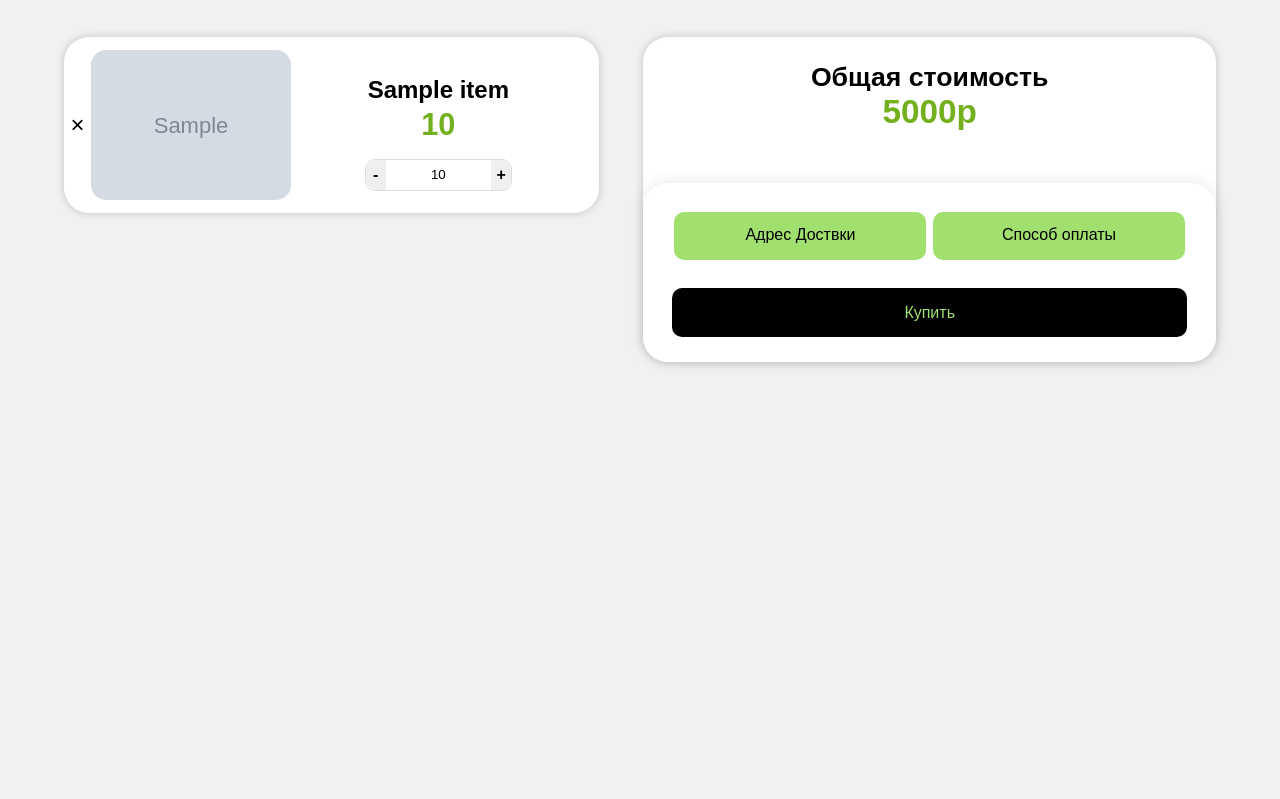
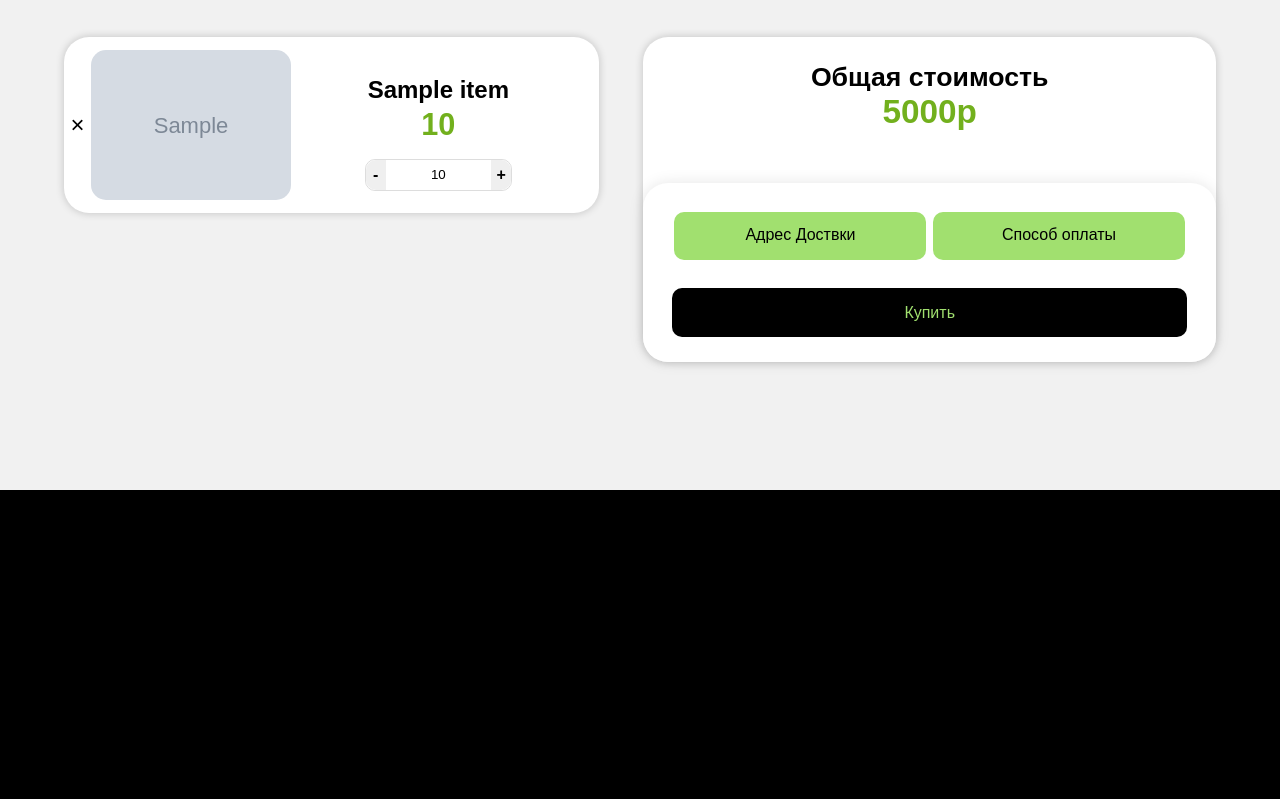
Before and after one commit to BeldanOFF/projectstoreforme, a Python web app: template templates/cart.html in a window 1280 px wide. Shown: the part 121-920 px from the top of the page. After the commit the page ends 611 px from the top, so only its background shows below. Run offline with Jinja, Linux system fonts and the light colour scheme; the template is opened without the code that fills it: most values are stand-ins (such as "Sample title", 1, 10 or a date in 2020); grey boxes marked "Sample" are stand-in pictures.

Commit message:
cart fix

```diff
--- a/static/css/cart.css
+++ b/static/css/cart.css
@@ -46,7 +46,6 @@ html {
 body {
     background-color: black;
     color: white;
-    overflow: hidden;
 }
 
 header {
@@ -99,7 +98,8 @@ nav:last-of-type {
     top: 18%;
     left: 0;
     width: 100%;
-    height: 100%;
+    height: auto;
+    padding-bottom: 10%;
     display: flex;
     flex-direction: column;
     align-items: center;
```
